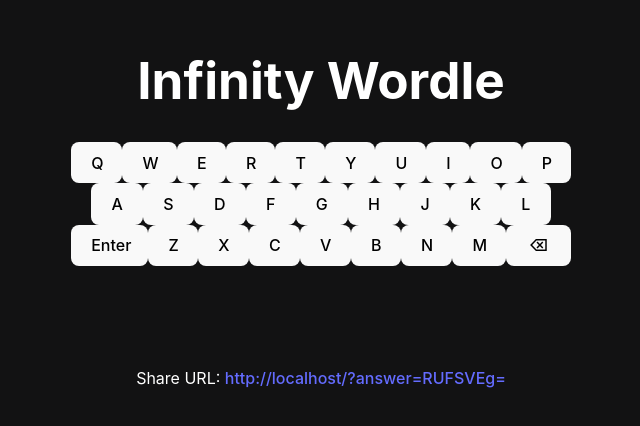
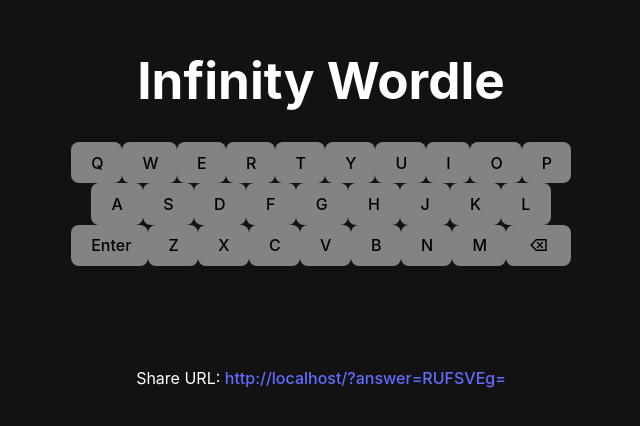
Before and after one commit to awazonable/infinity-wordle, a React (Vite) app: page / in a window 1280 px wide. Shown: the part 196-622 px from the top of the page, without its empty margins (319-959 px from the left). Built offline with nearby package versions, Linux system fonts and the light colour scheme.

Commit message:
fix: CSSの修正とレイアウトの調整

```diff
--- a/src/components/GameBoard.tsx
+++ b/src/components/GameBoard.tsx
@@ -48,7 +48,7 @@
   };
 
   return (
-    <div className="flex flex-col gap-2 mb-[200px]">
+    <div className="flex flex-col gap-2 mb-[200px] max-w-[350px] mx-auto">
       {guesses.map((guess, index) => (
         <div key={`guess-${index}`} className="flex gap-2">
           {renderRow(guess, index)}
--- a/src/components/Tile.tsx
+++ b/src/components/Tile.tsx
@@ -21,7 +21,7 @@
 
   return (
     <div
-      className={`w-14 h-14 border-2 border-gray-500 flex items-center justify-center text-2xl font-bold uppercase ${getBackgroundColor()}`}
+      className={`w-14 h-14 border-2 border-gray-500 flex items-center justify-center text-2xl font-bold uppercase ${getBackgroundColor()} text-white`}
     >
       {letter}
     </div>
--- a/src/hooks/useGame.ts
+++ b/src/hooks/useGame.ts
@@ -11,7 +11,7 @@
   const [guesses, setGuesses] = useState<string[]>([]);
   const [currentGuess, setCurrentGuess] = useState('');
   const [gameOver, setGameOver] = useState(false);
-  const [targetWord, setTargetWord] = useState(() => {
+  const [targetWord] = useState(() => {
     const wordFromUrl = getWordFromUrl();
     return wordFromUrl || getRandomWord();
   });
--- a/src/index.css
+++ b/src/index.css
@@ -70,3 +70,20 @@
     background-color: #f9f9f9;
   }
 }
+
+/* カスタムカラーのフォールバック */
+.bg-wordle-correct {
+  background-color: #538d4e;
+}
+
+.bg-wordle-present {
+  background-color: #b59f3b;
+}
+
+.bg-wordle-absent {
+  background-color: #3a3a3c;
+}
+
+.bg-wordle-keyboard {
+  background-color: #818384;
+}
```
